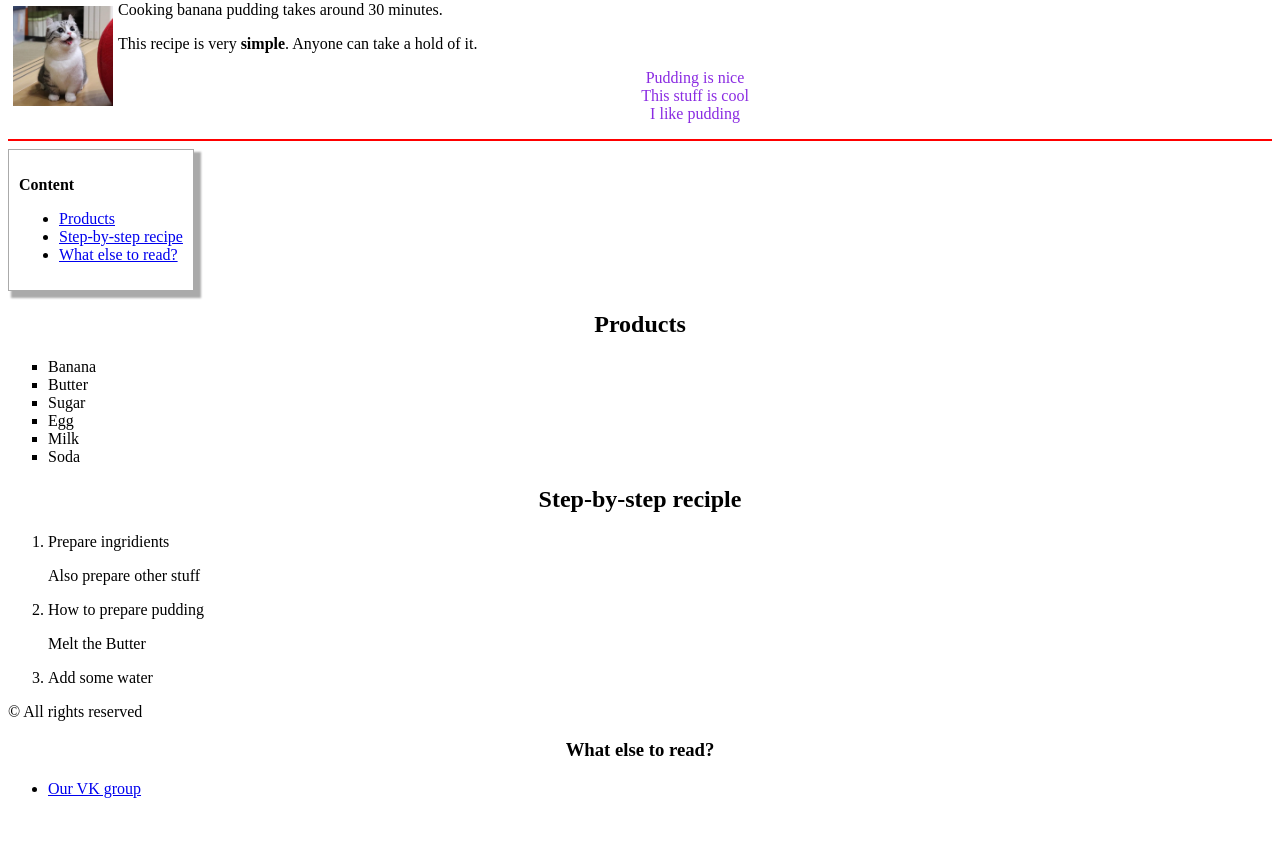
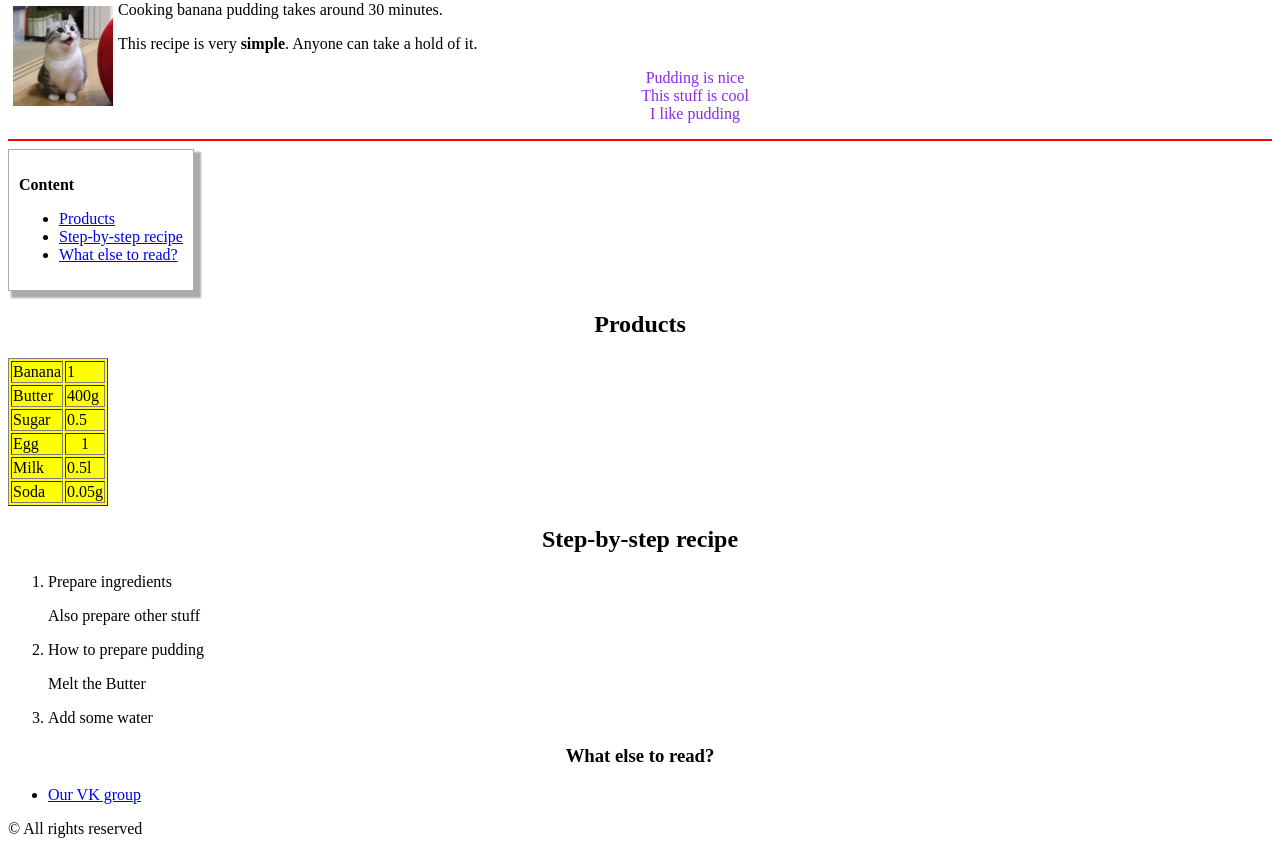
Before and after one commit to Xheki-RF/HTML-CSS-studies, a plain HTML site: page mysite.ru/index.html in a window 1280 px wide. Shown: the part 79-933 px from the top of the page. Before the commit the page ends 893 px from the top, so only its background shows below. Drawn offline with Linux system fonts and the light colour scheme.

Commit message:
Third commit

```diff
--- a/mysite.ru/index.html
+++ b/mysite.ru/index.html
@@ -8,7 +8,8 @@
 <body>
     <h1 align="center">Home banana pudding</h1>
 
-    <p><img src="images/komaru1.jpg" height="100" align="left" hspace=5 vspace=5 alt="Komaru" title="Komaru">Cooking banana pudding takes around 30 minutes.</p>
+    <p><a href="images/komaru1.jpg" target="_blank"><img src="images/komaru1.jpg" height="100" align="left" hspace=5
+        vspace=5 alt="Komaru" title="Komaru"></a>Cooking banana pudding takes around 30 minutes.</p>
     <p>This recipe is very <b>simple</b>. Anyone can take a hold of it.</p>
 
     <p align="center"><span style="color: blueviolet;">Pudding is nice
@@ -29,20 +30,20 @@
 
     <h2 id="prod" style="text-align: center;">Products</h2>
 
-    <ul type="square">
-        <li>Banana</li>
-        <li>Butter</li>
-        <li>Sugar</li>
-        <li>Egg</li>
-        <li>Milk</li>
-        <li>Soda</li>
-    </ul>
+    <table bgcolor="#ffff00" border="1">
+        <tr><td>Banana</td><td>1</td></tr>
+        <tr><td>Butter</td><td>400g</td></tr>
+        <tr><td>Sugar</td><td>0.5</td></tr>
+        <tr><td>Egg</td><td style="text-align: center;">1</td></tr>
+        <tr><td>Milk</td><td>0.5l</td></tr>
+        <tr><td>Soda</td><td>0.05g</td></tr>
+    </table>
 
-    <h2 id="step" style="text-align: center;">Step-by-step reciple</h2>
+    <h2 id="step" style="text-align: center;">Step-by-step recipe</h2>
 
     <ol>
         <li>
-            <p>Prepare ingridients
+            <p>Prepare ingredients
             <p>Also prepare other stuff
         </li>
         <li>
@@ -52,11 +53,11 @@
         <li><p>Add some water</li>
     </ol>
 
-    <p>&copy; All rights reserved</p>
-
     <h3 id="also" style="text-align: center;">What else to read?</h3>
     <ul>
         <li><a href="https://vk.com" target="_blank">Our VK group</a></li>
     </ul>
+
+    <p>&copy; All rights reserved</p>
 </body>
 </html>
```
Also changed, not shown: mysite.ru/frame.html (added, +11 -0 lines), mysite.ru/menu.html (added, +13 -0 lines), 1 other file.
